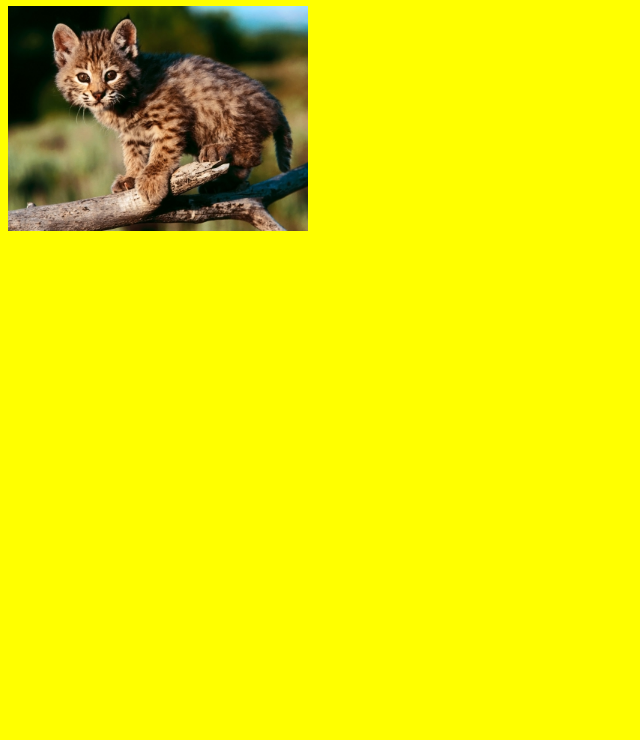
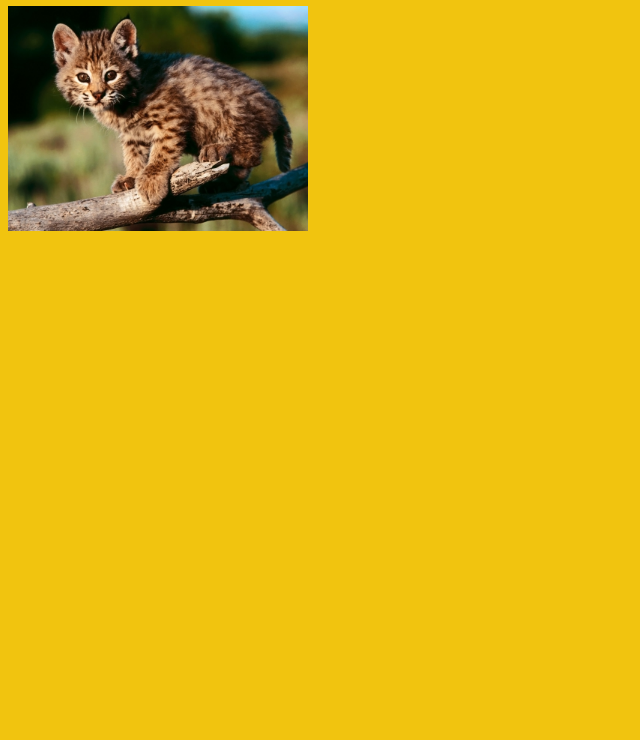
Before and after one commit to elinstabi/classexample, a plain HTML site: page index.html in a window 1280 px wide. Shown: the part 60-800 px from the top of the page, without its empty margins (0-640 px from the left). Drawn offline with Linux system fonts and the light colour scheme.

Commit message:
no message

```diff
--- a/css/style.css
+++ b/css/style.css
@@ -6,5 +6,5 @@ img {
 
 body {
 
-  background:yellow;
+  background:#f1c40f;
 }
```
